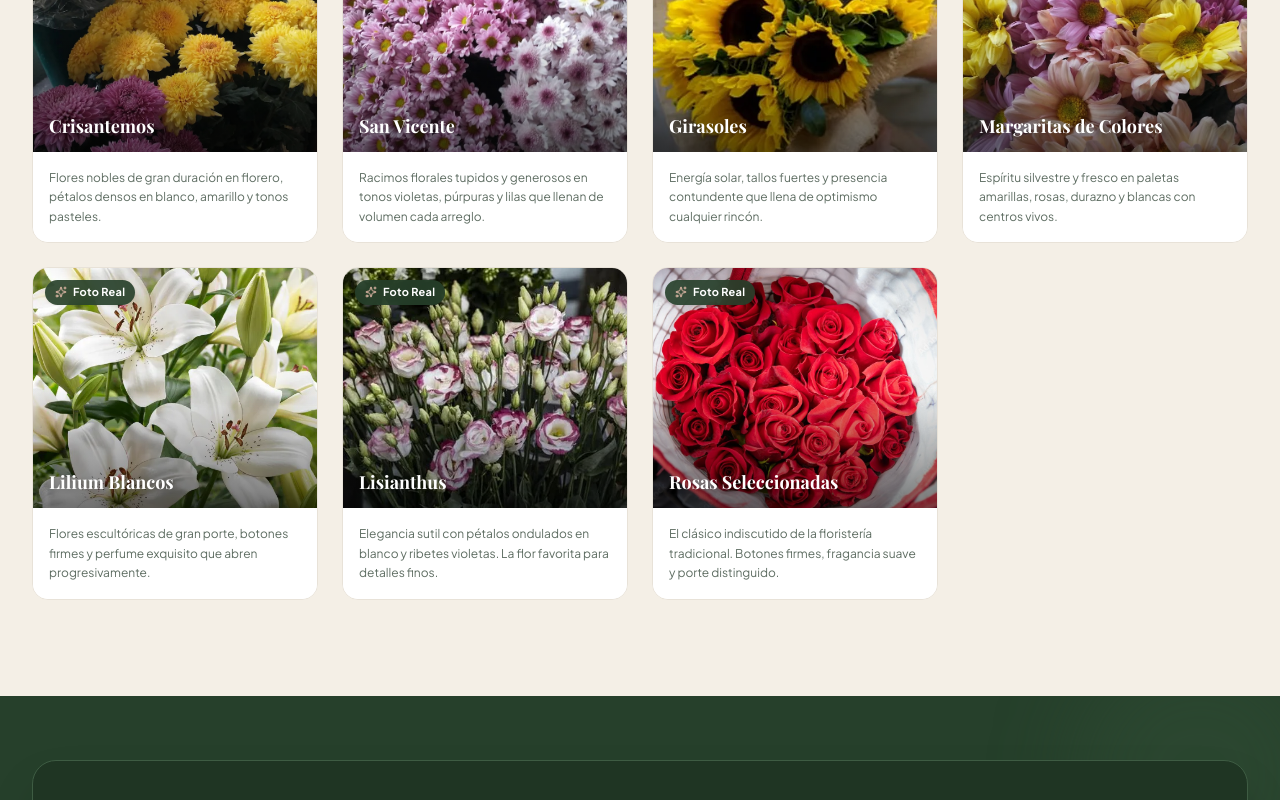
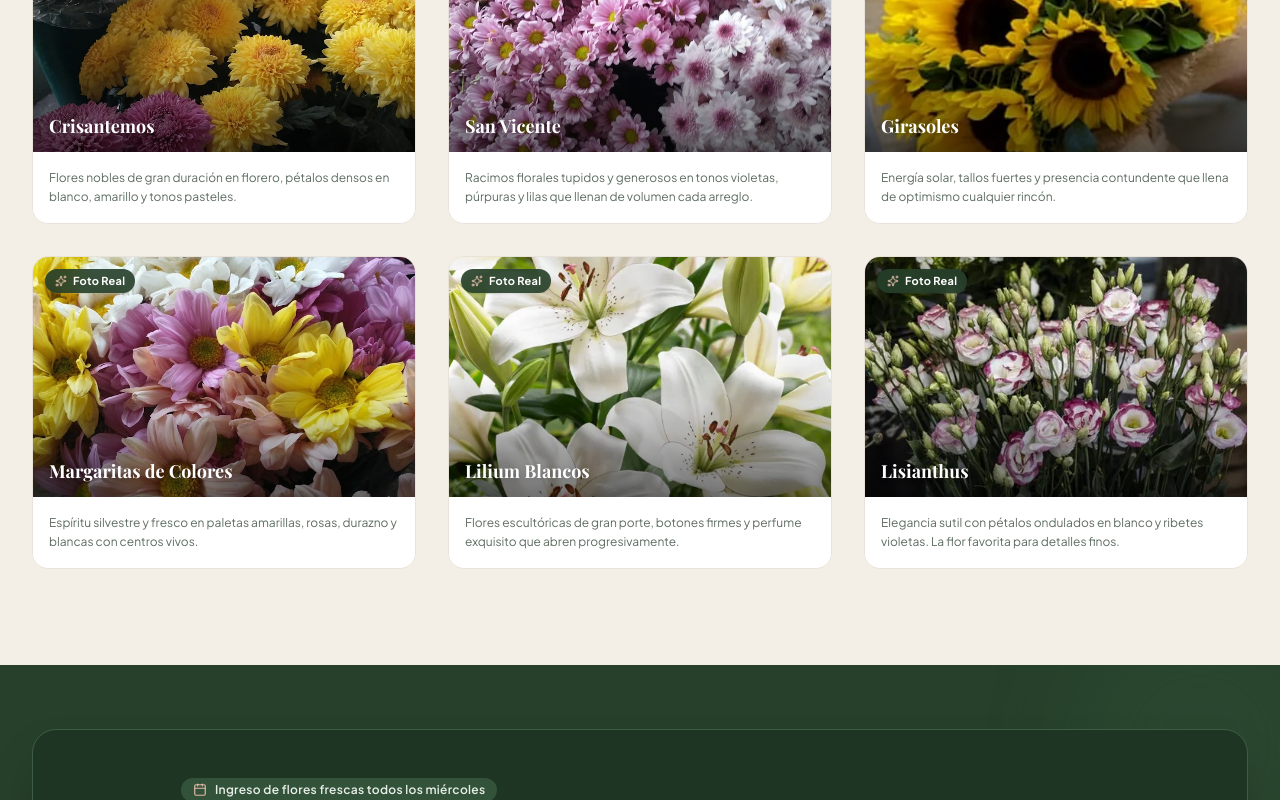
Before and after one commit to soficontrerash-a11y/web-floreria, a Next.js app: page / in a window 1280 px wide. Shown: the part 3362-4162 px from the top of the page. Built offline with nearby package versions, Linux system fonts and the light colour scheme; a web font is replaced by a local one.

Commit message:
feat: remove Rosas seleccionadas and Follajes verdes from flower gallery, presenting clean 6-variety 3x2 grid of 100% authentic photos

```diff
--- a/src/components/FlowerGallery.tsx
+++ b/src/components/FlowerGallery.tsx
@@ -26,8 +26,8 @@ export default function FlowerGallery() {
           </div>
         </div>
 
-        {/* Flower Grid (8 varieties in balanced 4x2 / 2x4 grid) */}
-        <div className="grid grid-cols-1 sm:grid-cols-2 lg:grid-cols-4 gap-6">
+        {/* Flower Grid (6 varieties in balanced 3x2 / 2x3 grid) */}
+        <div className="grid grid-cols-1 sm:grid-cols-2 lg:grid-cols-3 gap-6 sm:gap-8">
           {catalogoData.floresHabituales.items.map((flor) => (
             <div
               key={flor.id}
@@ -40,7 +40,7 @@ export default function FlowerGallery() {
                   alt={flor.nombre}
                   fill
                   quality={95}
-                  sizes="(max-width: 640px) 100vw, (max-width: 1024px) 50vw, 25vw"
+                  sizes="(max-width: 640px) 100vw, (max-width: 1024px) 50vw, 33vw"
                   className="object-cover object-center transition-transform duration-700 group-hover:scale-105"
                 />
                 <div className="absolute inset-0 bg-gradient-to-t from-black/70 via-transparent to-transparent opacity-75 group-hover:opacity-60 transition-opacity" />
--- a/src/data/catalogo.json
+++ b/src/data/catalogo.json
@@ -136,13 +136,6 @@
         "caracteristica": "Elegancia sutil con pétalos ondulados en blanco y ribetes violetas. La flor favorita para detalles finos.",
         "imagen": "/lisianthus.jpg",
         "fotoReal": true
-      },
-      {
-        "id": "rosas",
-        "nombre": "Rosas Seleccionadas",
-        "caracteristica": "El clásico indiscutido de la floristería tradicional. Botones firmes, fragancia suave y porte distinguido.",
-        "imagen": "/rosas.jpg",
-        "fotoReal": true
       }
     ]
   },
```
